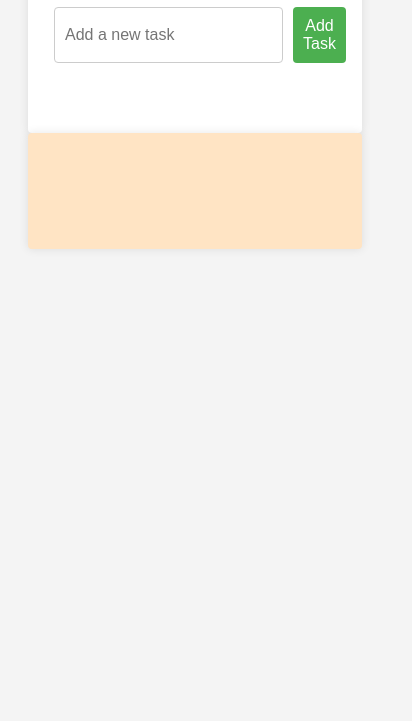
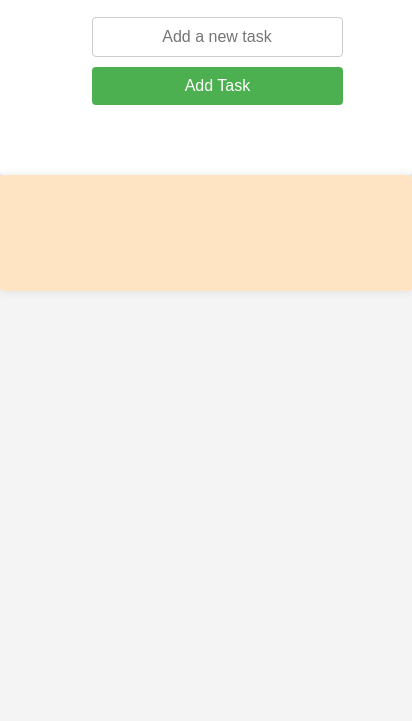
Before and after one commit to dummajor/Todo-List, a plain HTML site: page index.html in a window 390 px wide. Shown: the part 123-844 px from the top of the page, 412 px wide, since content can reach past the window. Drawn offline with Linux system fonts and the light colour scheme.

Commit message:
fixing the mobile layout on css

```diff
--- a/css/styles.css
+++ b/css/styles.css
@@ -2,7 +2,6 @@ body {
   font-family: "Arial", sans-serif;
   background-color: #f4f4f4;
   margin: 0;
-
   height: 100vh;
 }
 
@@ -77,3 +76,32 @@ ul {
 .delete-btn {
   background-color: #e74c3c;
 }
+
+@media (max-width: 600px) {
+  .container {
+    width: 80%;
+
+    form {
+      flex-direction: column;
+    }
+
+    input[type="text"] {
+      margin: 10px 0;
+      width: 100%;
+      text-align: center;
+    }
+
+    button {
+      width: 110%;
+    }
+
+    .list-item {
+      flex-direction: column;
+    }
+
+    .list-item span {
+      width: 100%; /* Ensure span takes full width */
+      margin: 20px 0;
+    }
+  }
+}
```
